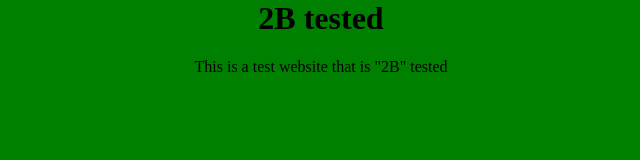
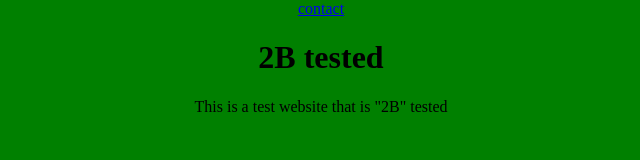
Before and after one commit to LouisT123/2Btested, a plain HTML site: page index.html in a window 1280 px wide. Shown: the whole page, without its empty margins (319-959 px from the left). Drawn offline with Linux system fonts and the light colour scheme.

Commit message:
fix contacts

```diff
--- a/index.html
+++ b/index.html
@@ -7,7 +7,7 @@
     <!-- link to .css-->
     <link rel="stylesheet" href="stylefile.css">
     <!-- link to contact page-->
-    <a href="2Btested/contact.html"></a>
+    <a href="2Btested/contact.html">contact</a>
 </head>
 <body>
     <h1>2B tested</h1>
```
